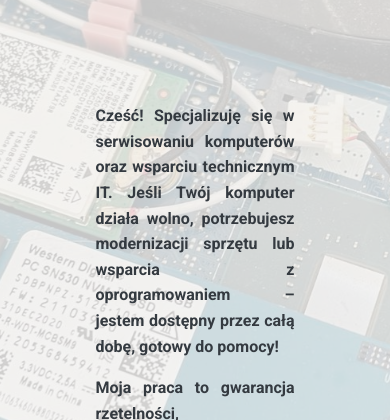
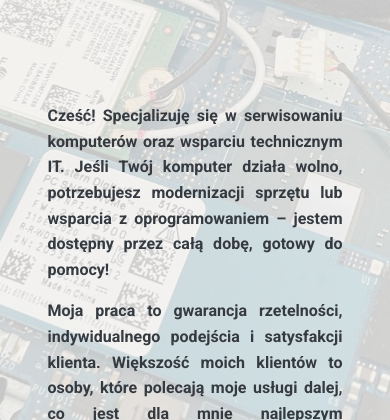
Before and after one commit to leslex97/Serwis-IT, a plain HTML site: page index.html in a window 390 px wide. Shown: the part 424-844 px from the top of the page. Drawn offline with nearby package versions, Linux system fonts and the light colour scheme; a script that the page names is missing.

Commit message:
mobile_view_update

```diff
--- a/index.html
+++ b/index.html
@@ -42,12 +42,12 @@
 
 <section id="about" class="py-5 mt-5">
     <div class="container col-10 text-center mt-4 ">
-        <p class="lead text-dark text-bold pl-5 pr-5">
+        <p class="lead text-dark text-bold">
             Cześć! Specjalizuję się w serwisowaniu komputerów oraz wsparciu technicznym IT.
              Jeśli Twój komputer działa wolno, potrzebujesz modernizacji sprzętu lub wsparcia z oprogramowaniem –
             jestem dostępny przez całą dobę, gotowy do pomocy!
         </p>
-        <p class="lead text-dark text-bold pl-5 pr-5">
+        <p class="lead text-dark text-bold ">
             Moja praca to gwarancja rzetelności, indywidualnego podejścia i satysfakcji klienta.
              Większość moich klientów to osoby, które polecają moje usługi dalej, co jest dla mnie najlepszym świadectwem jakości.
         </p>
--- a/style.css
+++ b/style.css
@@ -236,6 +236,7 @@ h2 {
     text-align: justify; /* Justowanie tekstu */
     line-height: 1.6; /* Lepsze odstępy między wierszami */
     font-size:37px !important;
+    padding: 0 10% 0 10%;
 }
 @media (max-width: 768px) {
     #about h2 {
@@ -243,6 +244,7 @@ h2 {
     }
 
     #about p {
+        padding: 0 0 0 0;
         font-size: 0.9rem !important; /* Zmniejszamy czcionkę tekstu */
         text-align: justify; /* Justowanie tekstu */
     }
@@ -255,6 +257,7 @@ h2 {
     }
 
     #about p {
+        padding: 0 0 0 0;
         font-size: 1.0rem !important; /* Znacznie zmniejszamy tekst akapitu */
         font-weight: 700 !important;
         text-align: justify;
```
